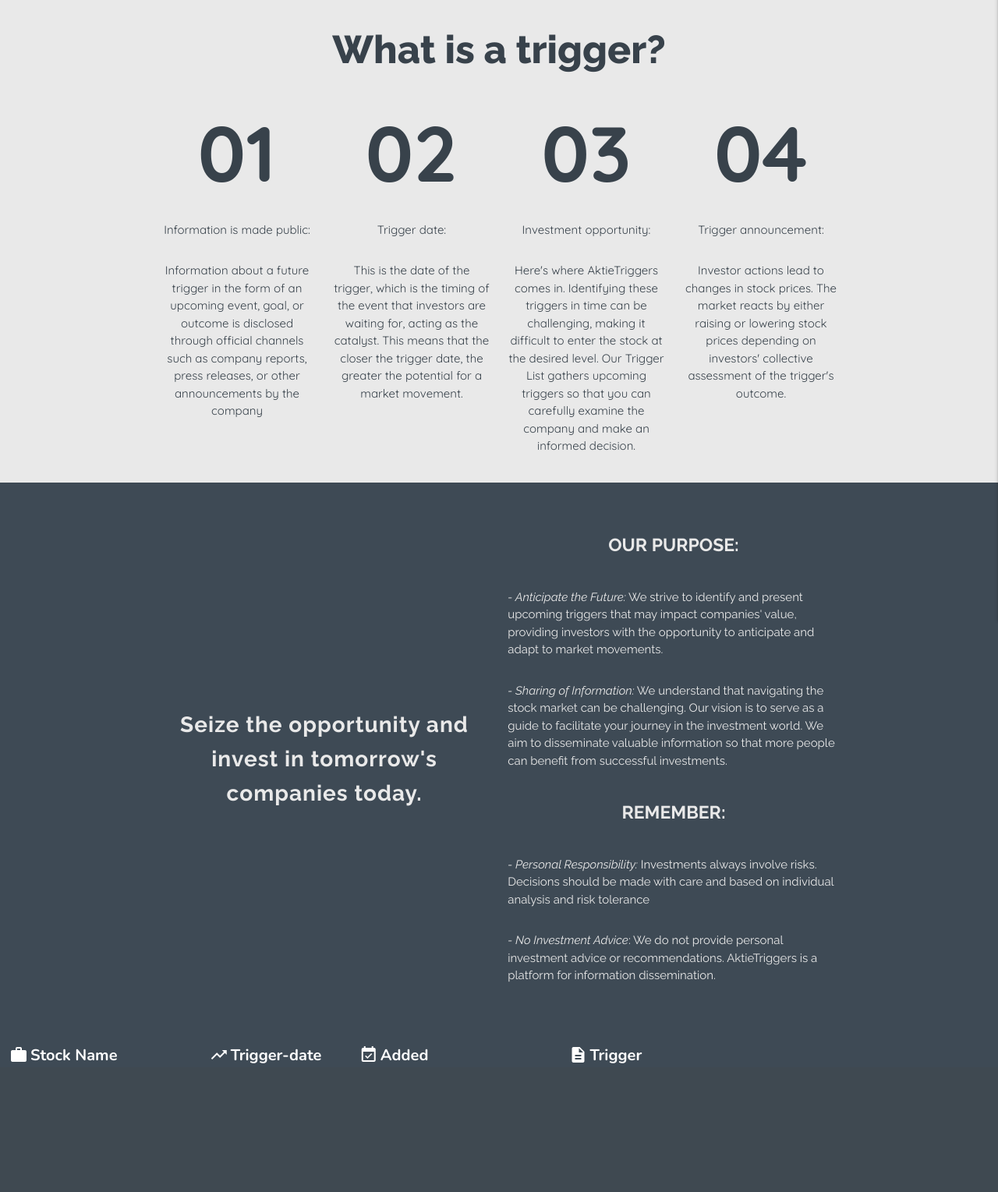
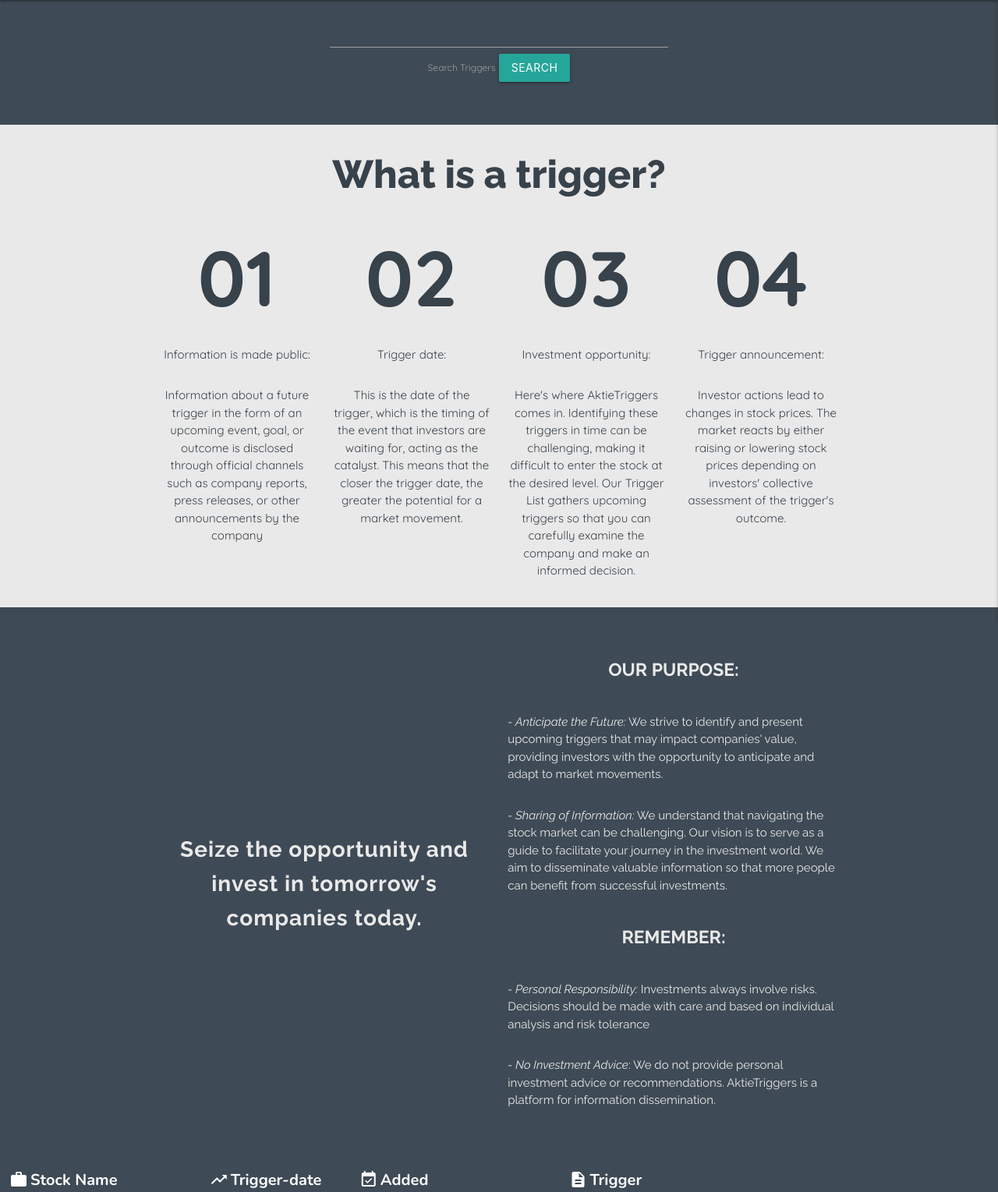
Before and after one commit to AntonEi/TriggerStocks, a Django app: page / in a window 1280 px wide. Shown: the part 64-1593 px from the top of the page at 78% size. Before the commit the page ends 1428 px from the top, so only its background shows below. Run offline with Django 4.2, Linux system fonts and the light colour scheme; data that the repository does not hold is empty.

Commit message:
Add the search bar to the triggerlist

```diff
--- a/static/css/style.css
+++ b/static/css/style.css
@@ -37,9 +37,9 @@
 
 .col {
   display: flex;
-  justify-content: center; /* Center horizontally */
-  align-items: center; /* Center vertically */
-  height: 100%; /* Adjust based on your needs */
+  justify-content: center;
+  align-items: center;
+  height: 100%;
   flex-direction: column;
   text-align: center;
   color: #38424b;
@@ -68,8 +68,8 @@
 
 .col.l6 {
   display: flex;
-  align-items: center; /* Center vertically */
-  justify-content: center; /* Center horizontally */
+  align-items: center;
+  justify-content: center;
   align-self: center;
   height: 700px;
 }
@@ -94,9 +94,9 @@
 }
 
 .icon-style {
-  vertical-align: middle; /* Align icons vertically in the middle */
-  margin-bottom: 3px; /* Add some bottom margin to move the icons down */
-  color: white; /* Set the color of the icons to white */
+  vertical-align: middle;
+  margin-bottom: 3px;
+  color: white;
   margin-right: 3px;
 }
 
--- a/static/js/script.js
+++ b/static/js/script.js
@@ -33,3 +33,8 @@
     };
     var instances = M.Collapsible.init(elems, options);
 });
+
+document.addEventListener('DOMContentLoaded', function() {
+    var elems = document.querySelectorAll('.autocomplete');
+    var instances = M.Autocomplete.init(elems, options);
+  });
--- a/templates/base.html
+++ b/templates/base.html
@@ -49,6 +49,25 @@
     <li><a href="mobile.html">Mobile</a></li>
 </ul>
 
+<div class="row">
+    <div class="col s12">
+      <div class="row">
+        <div class="input-field col s12">
+          <form method="POST" action="{% url 'search' %}">
+            <input type="text" id="autocomplete-input" name="search">
+            <label for="autocomplete-input">Search Triggers</label>
+            <button class="btn waves-effect waves-light" type="submit" name="action">Search
+            </button>
+            {% csrf_token %}
+          </form>
+        </div>
+      </div>
+    </div>
+  </div>
+
+
+
+
 <body class="d-flex flex-column h-100 main-bg">
 
     <main class="flex-shrink-0 main-bg">
--- a/triggerlist/templates/triggerlist/index.html
+++ b/triggerlist/templates/triggerlist/index.html
@@ -56,7 +56,7 @@
       <h3>Seize the opportunity and invest in tomorrow's companies today.</h3>
     </div>
     <div id="our-purpose" class="col s12 col l6">
-      <!-- oPurpose sectin -->
+      <!-- Purpose section -->
       <p class="purpose-head">OUR PURPOSE:</p>
       <!-- Purpose text -->
       <p><em>- Anticipate the Future:</em> We strive to identify and present upcoming triggers that may impact companies' value,
@@ -80,6 +80,7 @@
     </div>
   </div>
 </div>
+
 
 <!-- Trigger Information Header -->
 <div class="container-list">
--- a/triggerlist/urls.py
+++ b/triggerlist/urls.py
@@ -3,4 +3,5 @@
 
 urlpatterns = [
     path('', views.TriggerList.as_view(), name='home'),
+    path('search', views.TriggerSearch.as_view(), name='search'),
 ]
--- a/triggerlist/views.py
+++ b/triggerlist/views.py
@@ -1,9 +1,45 @@
 from django.shortcuts import render
-from django.views import generic
+from django.views import generic, View
 from .models import Trigger
+from django.db.models import Q
 
 # Create your views here.
 
 class TriggerList(generic.ListView):
     queryset = Trigger.objects.all()
     template_name = "triggerlist/index.html"
+
+
+class TriggerSearch(View):
+    def post(self, request):
+        """
+        This method is called when a POST request is made to the view
+        via the comment form or the meal plan form.
+        """
+        print(f"Search {request.POST['search']}")
+        found_triggers = Trigger.objects.filter(Q(stock_name__istartswith=request.POST['search'])
+                                                 | Q(summary__icontains=request.POST['search'])
+                                                 | Q(trigger_headline__istartswith=request.POST['search'])
+                                                )
+
+
+        return render(
+            request,
+            "triggerlist/index.html",
+            {
+                "trigger_list": found_triggers,
+            },
+        )
+
+    def get(self, request):
+        """
+        Filters the MealPlanItems table by user and creates a dictionary with
+        day and meal plan item as a key, value pair.
+        """
+        return render(
+            request,
+            "triggerlist/index.html",
+            {
+                "trigger_list": Trigger.objects.all(),
+            },
+        )
```
